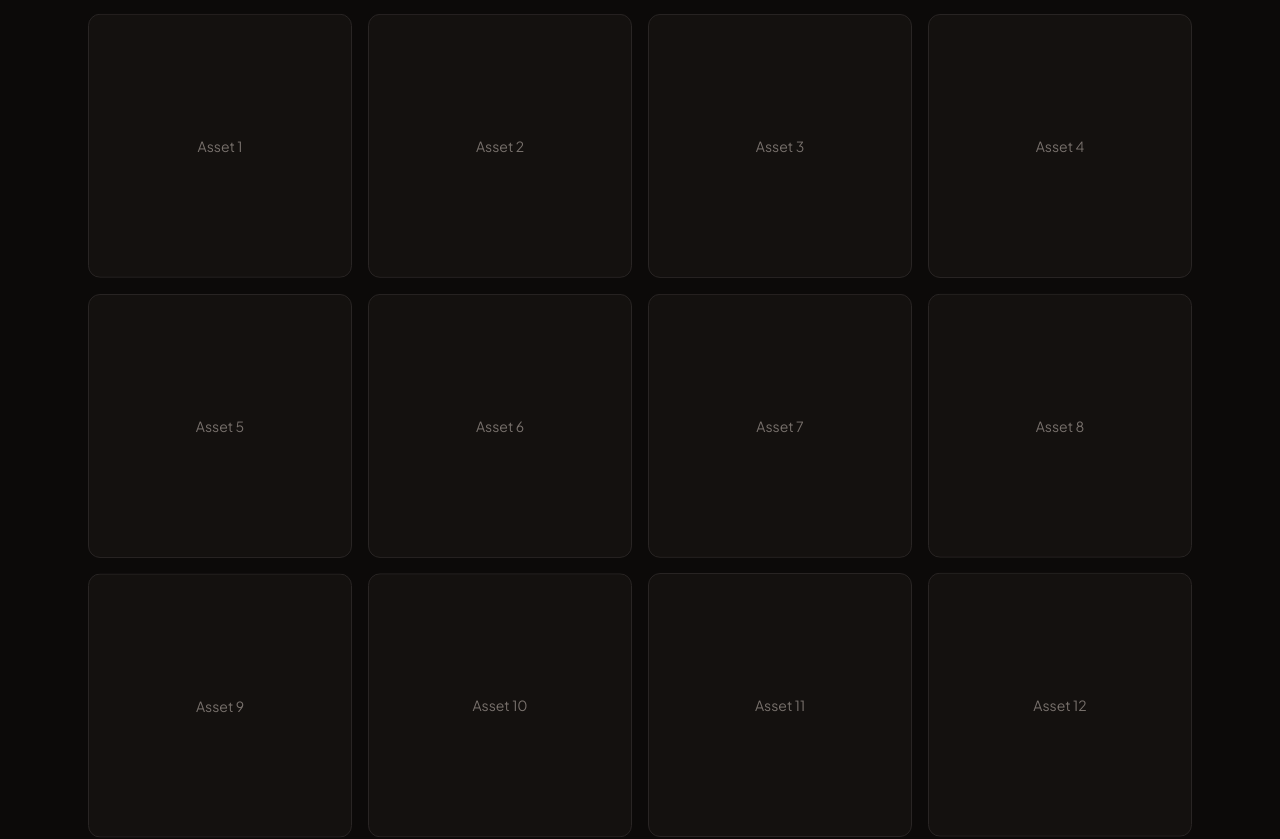
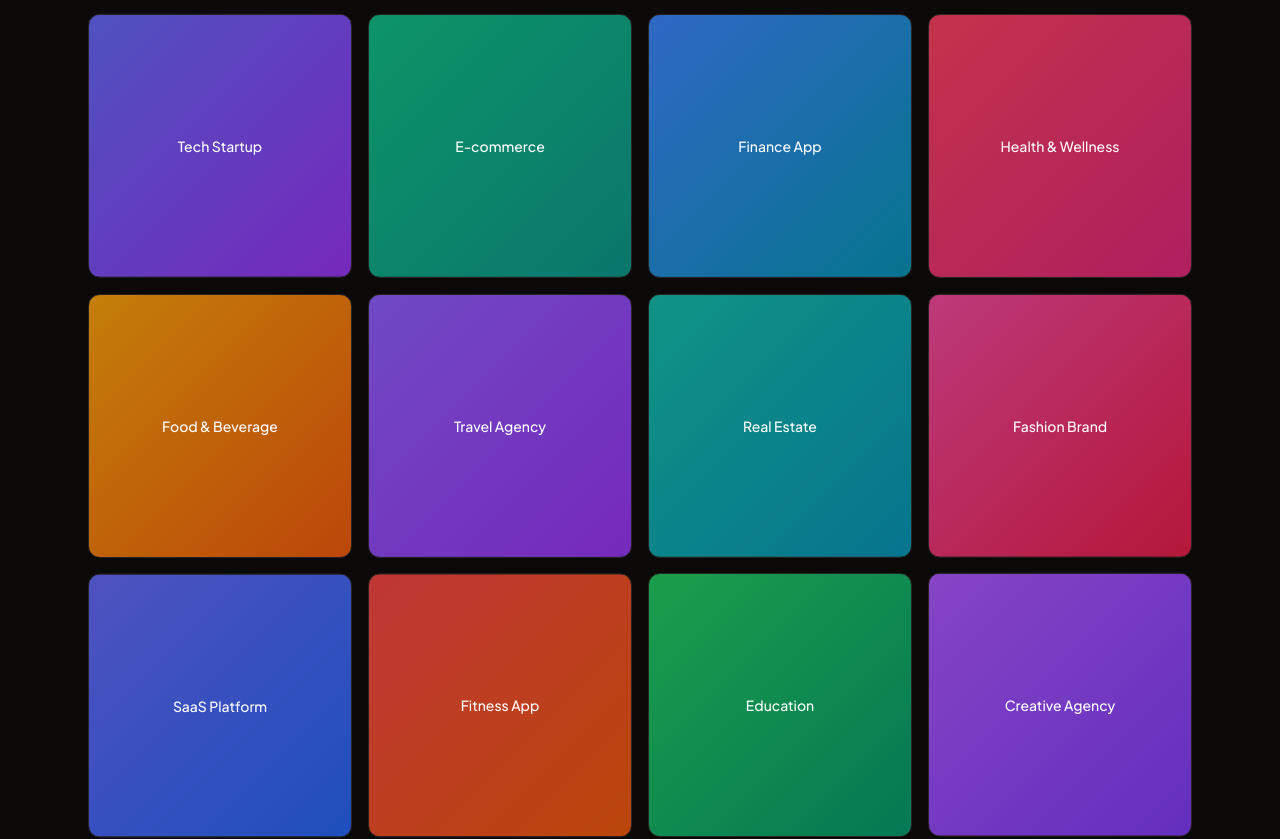
Before and after one commit to jai-tech-stack/brandbloom, a Next.js app: page / in a window 1280 px wide. Shown: the part 1460-2299 px from the top of the page. Built offline with nearby package versions, Linux system fonts and the light colour scheme; no server answers.

Commit message:
auto-commit for f2dd502f-5345-4ecd-9a75-a4d2fb1b76d3

```diff
--- a/src/components/Gallery.tsx
+++ b/src/components/Gallery.tsx
@@ -1,9 +1,19 @@
 "use client";
 
-const placeholders = Array.from({ length: 12 }, (_, i) => ({
-  id: i + 1,
-  label: `Asset ${i + 1}`,
-}));
+const sampleAssets = [
+  { id: 1, label: "Tech Startup", color: "#6366f1", gradient: "from-indigo-500 to-purple-600" },
+  { id: 2, label: "E-commerce", color: "#10b981", gradient: "from-emerald-500 to-teal-600" },
+  { id: 3, label: "Finance App", color: "#3b82f6", gradient: "from-blue-500 to-cyan-600" },
+  { id: 4, label: "Health & Wellness", color: "#f43f5e", gradient: "from-rose-500 to-pink-600" },
+  { id: 5, label: "Food & Beverage", color: "#f59e0b", gradient: "from-amber-500 to-orange-600" },
+  { id: 6, label: "Travel Agency", color: "#8b5cf6", gradient: "from-violet-500 to-purple-600" },
+  { id: 7, label: "Real Estate", color: "#14b8a6", gradient: "from-teal-500 to-cyan-600" },
+  { id: 8, label: "Fashion Brand", color: "#ec4899", gradient: "from-pink-500 to-rose-600" },
+  { id: 9, label: "SaaS Platform", color: "#6366f1", gradient: "from-indigo-500 to-blue-600" },
+  { id: 10, label: "Fitness App", color: "#ef4444", gradient: "from-red-500 to-orange-600" },
+  { id: 11, label: "Education", color: "#22c55e", gradient: "from-green-500 to-emerald-600" },
+  { id: 12, label: "Creative Agency", color: "#a855f7", gradient: "from-purple-500 to-violet-600" },
+];
 
 export function Gallery() {
   return (
@@ -16,16 +26,20 @@ export function Gallery() {
           See what others are creating with BrandBloom.
         </p>
         <div className="grid grid-cols-2 gap-4 sm:grid-cols-3 md:grid-cols-4">
-          {placeholders.map((item) => (
+          {sampleAssets.map((item) => (
             <div
               key={item.id}
-              className="aspect-square animate-float rounded-xl border border-surface-600 bg-surface-700/50 flex items-center justify-center text-stone-500"
+              className={`aspect-square animate-float rounded-xl border border-surface-600 bg-gradient-to-br ${item.gradient} flex items-center justify-center text-white font-medium shadow-lg overflow-hidden group cursor-pointer transition hover:scale-105 hover:shadow-xl`}
               style={{ animationDelay: `${item.id * 0.1}s` }}
             >
-              <span className="text-sm">{item.label}</span>
+              <div className="absolute inset-0 bg-black/20 group-hover:bg-black/10 transition" />
+              <span className="text-sm relative z-10 text-center px-2">{item.label}</span>
             </div>
           ))}
         </div>
+        <p className="mt-8 text-center text-sm text-stone-500">
+          Generated assets showcase • Your brand could be next
+        </p>
       </div>
     </section>
   );
```
